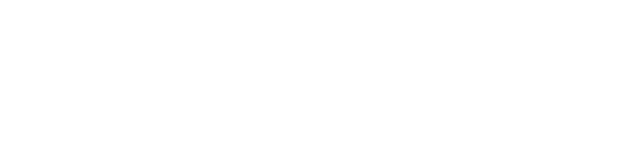
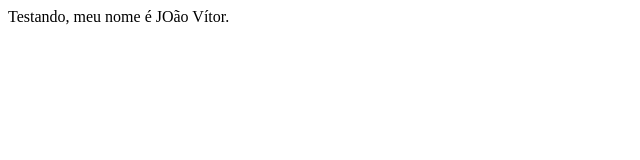
Before and after one commit to ufjf-dcc202/ufjf-dcc202-2023-3-b-atv2-joaovogelufjf, a plain HTML site: page index.html in a window 1280 px wide. Shown: the whole page, without its empty margins (0-640 px from the left). Drawn offline with Linux system fonts and the light colour scheme.

Commit message:
adicionei conteudo

```diff
--- a/index.html
+++ b/index.html
@@ -6,6 +6,6 @@
     <title>Document</title>
 </head>
 <body>
-
+    Testando, meu nome é JOão Vítor.
 </body>
 </html>
```
